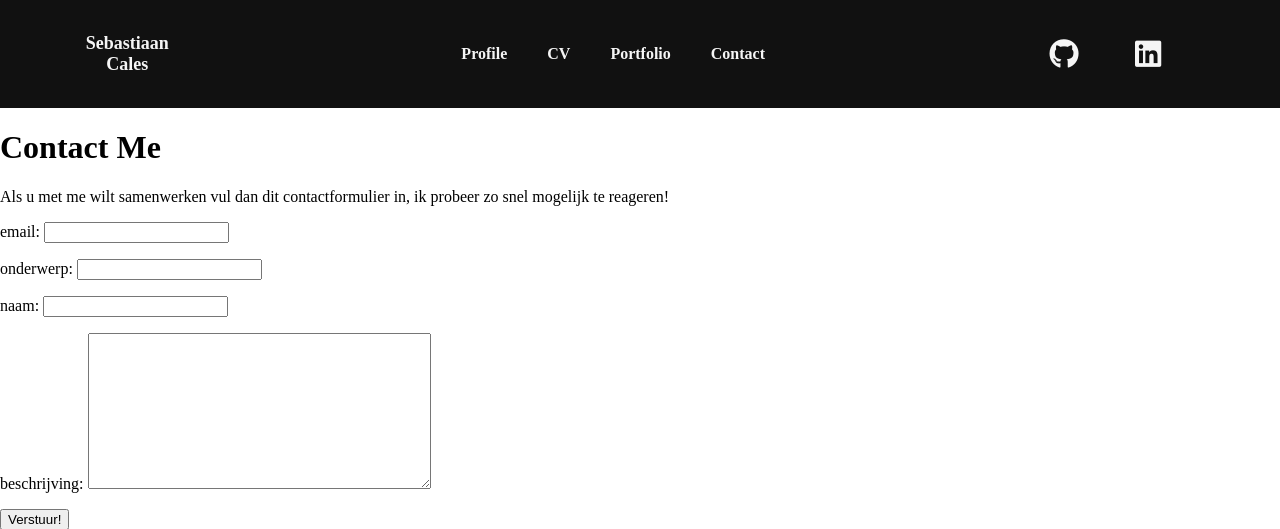
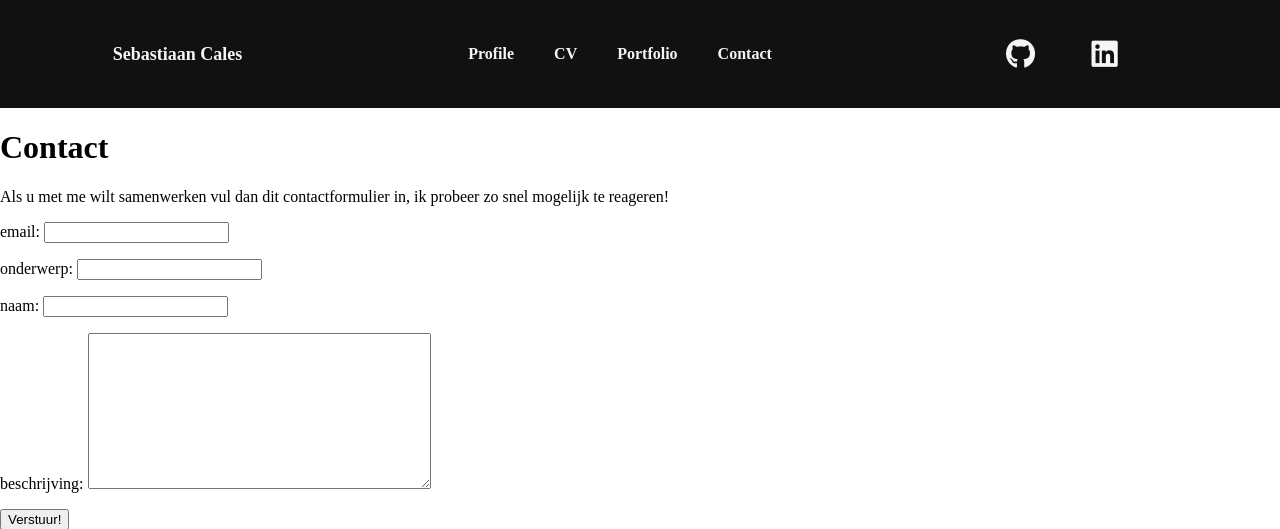
Before and after one commit to Tientjie-san/product1portfolio, a Django app: page /contact/ in a window 1280 px wide. Shown: the top 529 px of the page. Run offline with Django 3.2, Linux system fonts and the light colour scheme; data comes from the database, SQL or seed files in the repository; some libraries are stand-ins or nearby versions.

Commit message:
wat namen aangepast

```diff
--- a/portfolio/static/portfolio/main.css
+++ b/portfolio/static/portfolio/main.css
@@ -24,7 +24,7 @@ header{
   padding: 10px;
   text-align:center;
   display: grid;
-  grid-template-columns: 1fr 4fr auto auto ;
+  grid-template-columns: 1fr 2fr 1fr auto ;
 }
 
 .base_nav ul{
--- a/portfolio/templates/portfolio/base.html
+++ b/portfolio/templates/portfolio/base.html
@@ -46,7 +46,7 @@
     <footer>
         <a href="{% url 'portfolio-home'%}">© 2020 - Sebastiaan Tien-Tjie Cales</a>
     </footer>
-    <script type="text/javascript" src="{% static 'portfolio/test.js' %}"></script>
+    <script type="text/javascript" src="{% static 'portfolio/util.js' %}"></script>
 </body>
 
 </html>
--- a/portfolio/templates/portfolio/contact.html
+++ b/portfolio/templates/portfolio/contact.html
@@ -4,7 +4,7 @@
 <link rel="stylesheet" type= "text/css" href="{% static 'portfolio/contact.css' %}">
 {% endblock style%}
 {% block content %}
-<h1>Contact Me</h1>
+<h1>Contact</h1>
 
 <p>Als u met me wilt samenwerken vul dan dit contactformulier in, ik probeer zo snel mogelijk te reageren!</p>
 <form method="POST"> {%csrf_token%}
```
Also changed, not shown: portfolio/static/portfolio/util.js (renamed from portfolio/static/portfolio/test.js).
